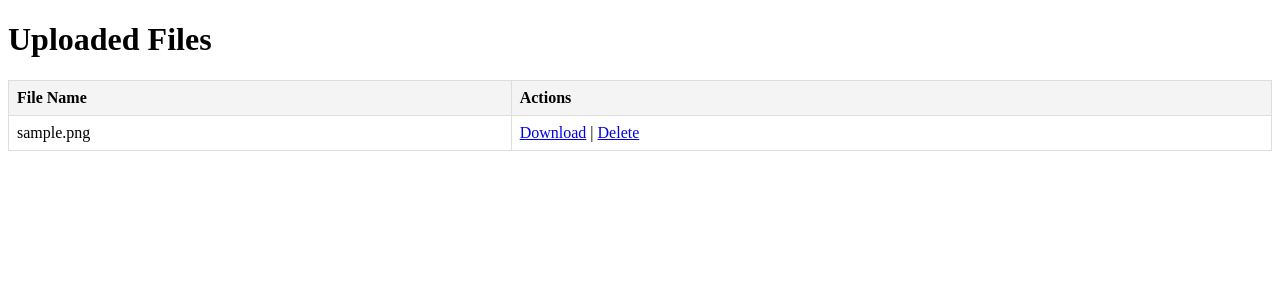
After one commit to Bhekstar007/BiMO, a PHP site: page /displayfiles.php in a window 1280 px wide. The commit adds this page. Shown: the top 300 px of the page. Run offline with PHP 8.4, Linux system fonts and the light colour scheme; tables that the repository leaves empty or names only in its code hold one stand-in row (values such as "Sample post").

Commit message:
[Bongani]

```diff
--- /dev/null
+++ b/displayfiles.php
@@ -0,0 +1,98 @@
+<?php
+// Database connection
+$host = 'localhost';
+$dbname = 'waste_management';
+$username = 'root';
+$password = '';
+
+try {
+    $pdo = new PDO("mysql:host=$host;dbname=$dbname", $username, $password);
+    $pdo->setAttribute(PDO::ATTR_ERRMODE, PDO::ERRMODE_EXCEPTION);
+} catch (PDOException $e) {
+    die("Connection failed: " . $e->getMessage());
+}
+
+// Handle file deletion
+if (isset($_GET['delete'])) {
+    $fileId = (int)$_GET['delete'];
+
+    // Get the file path from the database
+    $stmt = $pdo->prepare("SELECT file_name FROM documents WHERE id = :id");
+    $stmt->bindParam(':id', $fileId);
+    $stmt->execute();
+    $file = $stmt->fetch(PDO::FETCH_ASSOC);
+
+    if ($file) {
+        $filePath = $file['file_name']; // Path already includes the directory
+        // Delete file from directory
+        if (file_exists($filePath)) {
+            unlink($filePath);
+        }
+
+        // Delete file record from the database
+        $stmt = $pdo->prepare("DELETE FROM documents WHERE id = :id");
+        $stmt->bindParam(':id', $fileId);
+        if ($stmt->execute()) {
+            echo "File deleted successfully.";
+        } else {
+            echo "Failed to delete file record from the database.";
+        }
+    } else {
+        echo "File not found.";
+    }
+}
+
+// Fetch all uploaded files from the database
+$stmt = $pdo->prepare("SELECT * FROM documents ORDER BY upload_time DESC");
+$stmt->execute();
+$files = $stmt->fetchAll(PDO::FETCH_ASSOC);
+?>
+
+<!DOCTYPE html>
+<html lang="en">
+<head>
+    <meta charset="UTF-8">
+    <meta name="viewport" content="width=device-width, initial-scale=1.0">
+    <title>Uploaded Files</title>
+    <style>
+        table {
+            width: 100%;
+            border-collapse: collapse;
+        }
+        th, td {
+            border: 1px solid #ddd;
+            padding: 8px;
+            text-align: left;
+        }
+        th {
+            background-color: #f4f4f4;
+        }
+    </style>
+</head>
+<body>
+    <h1>Uploaded Files</h1>
+    <?php if (!empty($files)): ?>
+        <table>
+            <thead>
+                <tr>
+                    <th>File Name</th>
+                    <th>Actions</th>
+                </tr>
+            </thead>
+            <tbody>
+                <?php foreach ($files as $file): ?>
+                    <tr>
+                        <td><?php echo htmlspecialchars(basename($file['file_name'])); ?></td>
+                        <td>
+                            <a href="<?php echo htmlspecialchars($file['file_name']); ?>" download>Download</a> |
+                            <a href="?delete=<?php echo $file['id']; ?>" onclick="return confirm('Are you sure you want to delete this file?');">Delete</a>
+                        </td>
+                    </tr>
+                <?php endforeach; ?>
+            </tbody>
+        </table>
+    <?php else: ?>
+        <p>No files uploaded yet.</p>
+    <?php endif; ?>
+</body>
+</html>
```
Also changed, not shown: upload.php (+4 -3 lines), 3 other files.
